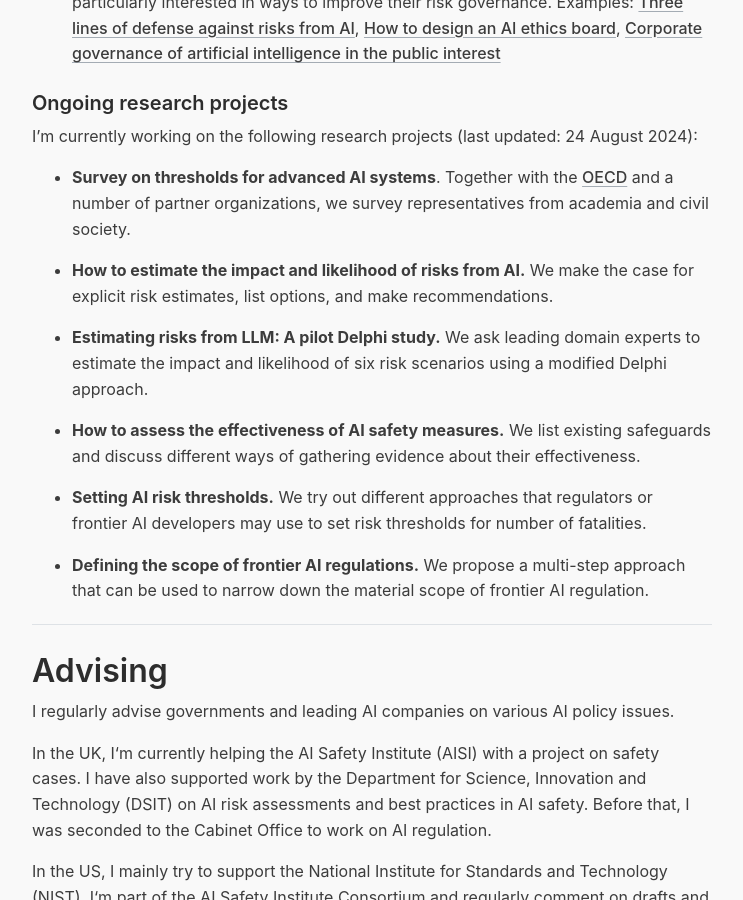
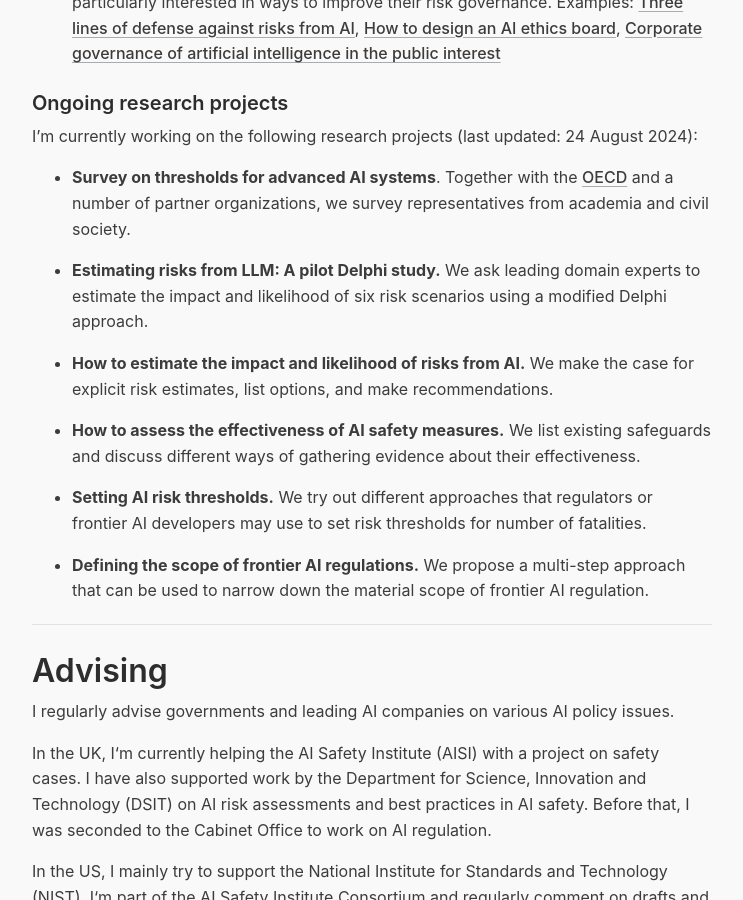
Before and after one commit to jonasschuett/jonasschuett.github.io, a Jekyll site: the page built from _posts/2020-04-04-introduction.md, in a window 1280 px wide and 900 px high, scrolled down 1914 px. Shown: the whole window, without its empty margins (268-1011 px from the left). Built offline with Jekyll 4.4.1, drawn with Linux system fonts in a browser that asks for light colours; nearby versions of some CDN libraries.

```diff
--- a/_posts/2020-04-04-introduction.md
+++ b/_posts/2020-04-04-introduction.md
@@ -39,9 +39,9 @@ I'm currently working on the following research projects (last updated: 24 Augus
 
 - **Survey on thresholds for advanced AI systems**. Together with the [OECD](https://oecd.ai/en/wonk/seeking-your-views-public-consultation-on-risk-thresholds-for-advanced-ai-systems-deadline-10-september) and a number of partner organizations, we survey representatives from academia and civil society.
 
+- **Estimating risks from LLM: A pilot Delphi study.** We ask leading domain experts to estimate the impact and likelihood of six risk scenarios using a modified Delphi approach.
+
 - **How to estimate the impact and likelihood of risks from AI.** We make the case for explicit risk estimates, list options, and make recommendations.
-
-- **Estimating risks from LLM: A pilot Delphi study.** We ask leading domain experts to estimate the impact and likelihood of six risk scenarios using a modified Delphi approach.
 
 - **How to assess the effectiveness of AI safety measures.** We list existing safeguards and discuss different ways of gathering evidence about their effectiveness.
 
```
